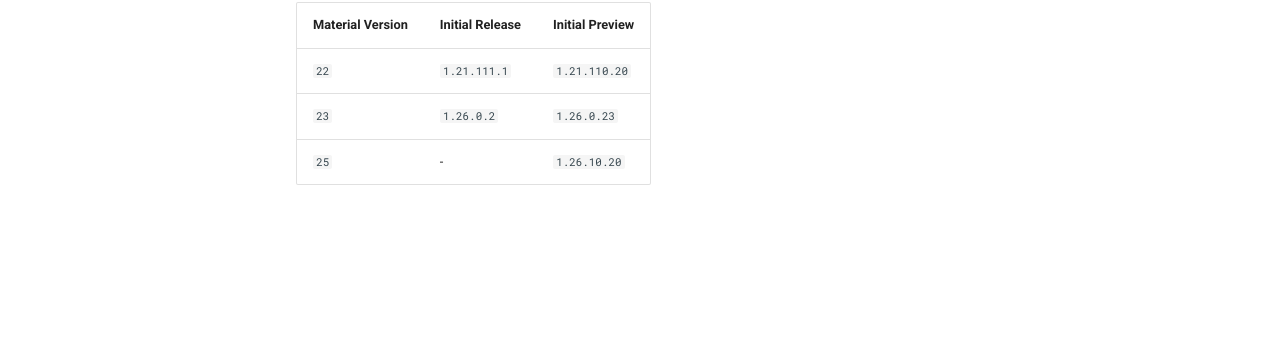
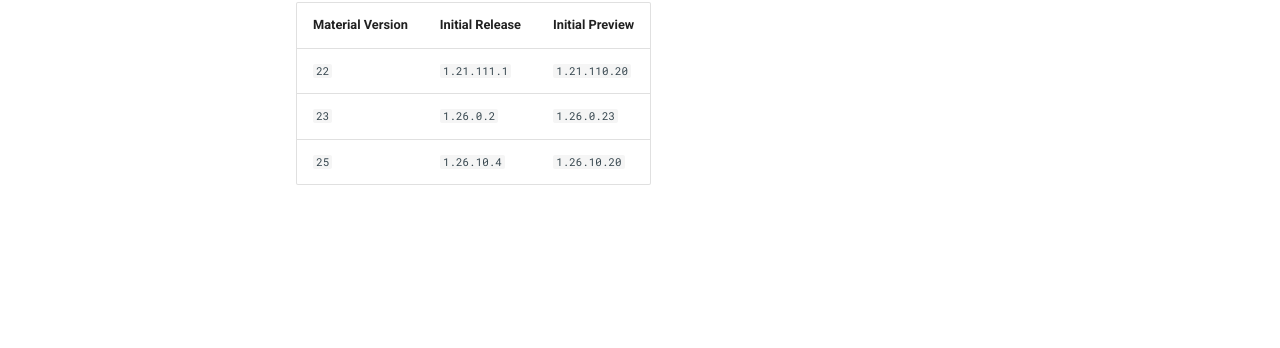
Before and after one commit to veka0/lazurite, an MkDocs documentation site: the page built from docs/supported_versions.md, in a window 1280 px wide. Shown: the part 378-726 px from the top of the page. Built offline with MkDocs 1.6.1 and Material for MkDocs 9.7.7, drawn with Linux system fonts in a browser that asks for light colours.

Commit message:
Update docs

```diff
--- a/docs/supported_versions.md
+++ b/docs/supported_versions.md
@@ -14,4 +14,4 @@ This page documents `.material.bin` file format versions supported by Lazurite -
 | ---------------- | --------------- | --------------- |
 | `22`             | `1.21.111.1`    | `1.21.110.20`   |
 | `23`             | `1.26.0.2`      | `1.26.0.23`     |
-| `25`             | -               | `1.26.10.20`    |
+| `25`             | `1.26.10.4`     | `1.26.10.20`    |
```
